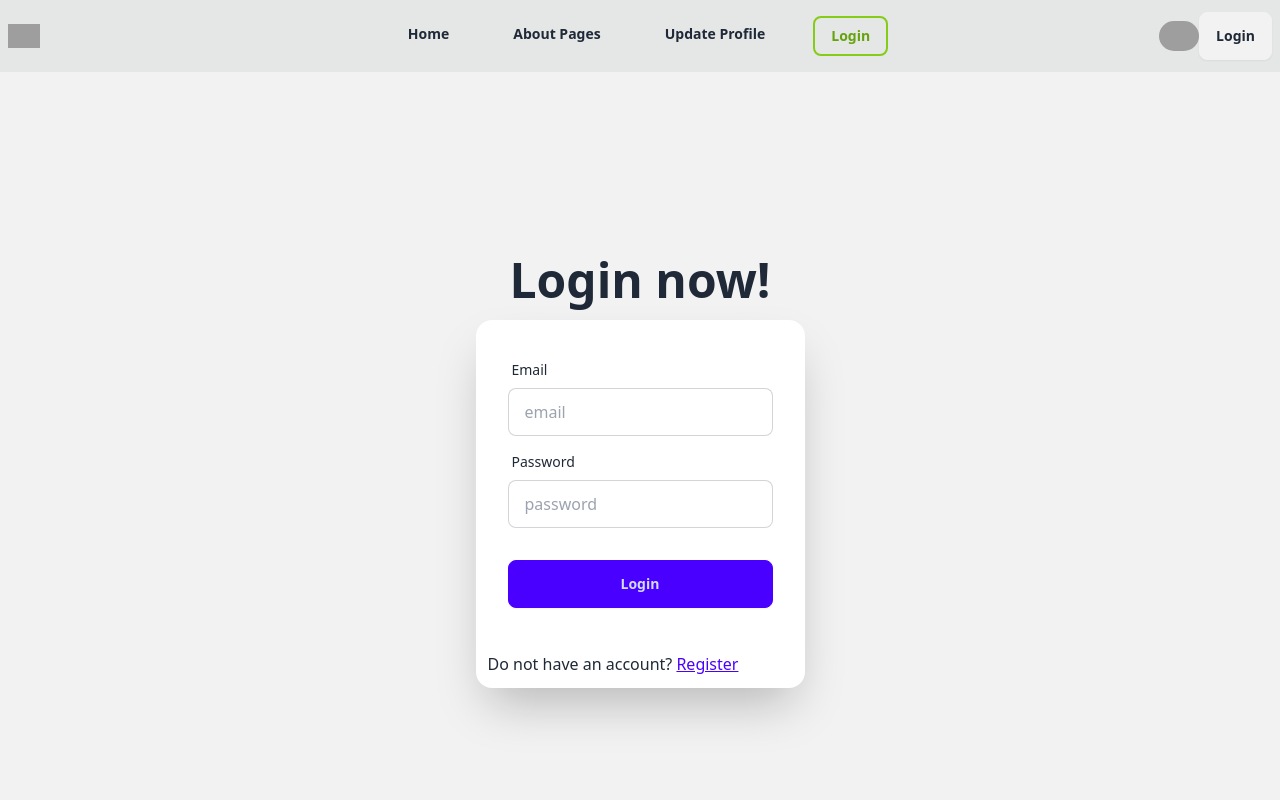
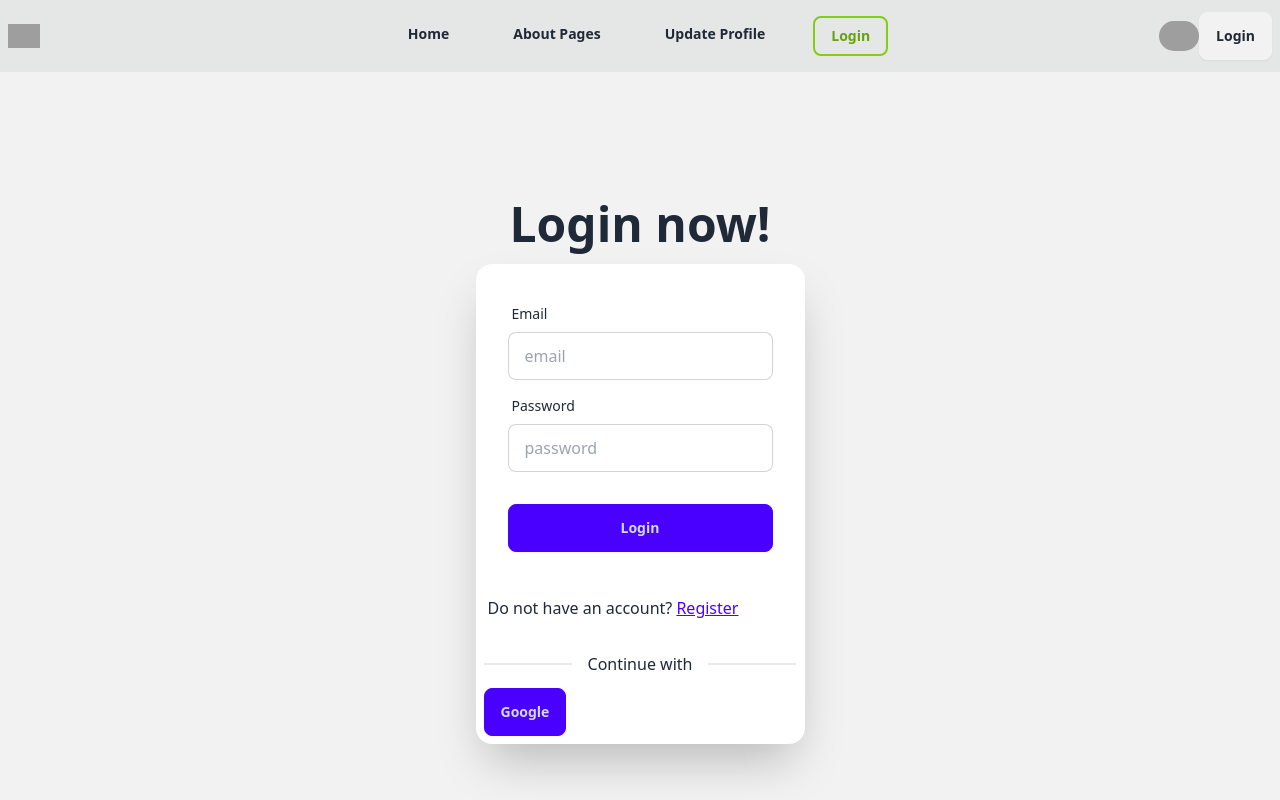
Before and after one commit to Abusayem99133/real-estate-project, a React (Vite) app: page /login in a window 1280 px wide. Shown: the top 800 px of the page. Built offline with nearby package versions, Linux system fonts and the light colour scheme; no server answers; grey boxes are pictures that could not be loaded.

Commit message:
create a new hook and use to login page and register page

```diff
--- a/src/Components/Login/Login.jsx
+++ b/src/Components/Login/Login.jsx
@@ -1,9 +1,10 @@
-import { useContext } from "react";
 import { Link } from "react-router-dom";
-import { AuthContext } from "../../Providers/AuthProvider";
+
+import SocialLogin from "./SocialLogin";
+import UserAuth from "../../UserAuth";
 
 const Login = () => {
-  const { signInUser } = useContext(AuthContext);
+  const { signInUser } = UserAuth();
   const handleLogin = (e) => {
     e.preventDefault();
     console.log(e.currentTarget);
@@ -64,6 +65,9 @@ const Login = () => {
                 Register
               </Link>
             </p>
+            <div className="p-2">
+              <SocialLogin></SocialLogin>
+            </div>
           </div>
         </div>
       </div>
--- /dev/null
+++ b/src/Components/Login/SocialLogin.jsx
@@ -0,0 +1,18 @@
+import UserAuth from "../../UserAuth";
+
+const SocialLogin = () => {
+  const { googleLogin } = UserAuth;
+
+  return (
+    <div>
+      <h2 className="divider">Continue with</h2>
+      <div>
+        <button onClick={() => googleLogin()} className="btn btn-primary  ">
+          Google
+        </button>
+      </div>
+    </div>
+  );
+};
+
+export default SocialLogin;
--- a/src/Components/Register/Register.jsx
+++ b/src/Components/Register/Register.jsx
@@ -1,9 +1,9 @@
 import { Link } from "react-router-dom";
-import { AuthContext } from "../../Providers/AuthProvider";
-import { useContext } from "react";
+
+import UserAuth from "../../UserAuth";
 
 const Register = () => {
-  const { createUser } = useContext(AuthContext);
+  const { createUser } = UserAuth();
   const handleRegister = (e) => {
     e.preventDefault();
     console.log(e.currentTarget);
--- a/src/Providers/AuthProvider.jsx
+++ b/src/Providers/AuthProvider.jsx
@@ -1,20 +1,31 @@
 import { createContext, useEffect, useState } from "react";
 import PropTypes from "prop-types";
 import {
+  GoogleAuthProvider,
   createUserWithEmailAndPassword,
   onAuthStateChanged,
   signInWithEmailAndPassword,
+  signInWithPopup,
 } from "firebase/auth";
 import auth from "../Components/firebase/firebase.config";
 export const AuthContext = createContext(null);
+const googleProvider = new GoogleAuthProvider();
 const AuthProvider = ({ children }) => {
   const [user, setUser] = useState(null);
+  // create user
   const createUser = (email, password) => {
     return createUserWithEmailAndPassword(auth, email, password);
   };
+  // sign in user
   const signInUser = (email, password) => {
     return signInWithEmailAndPassword(auth, email, password);
   };
+  // google login in user
+  const googleLogin = () => {
+    return signInWithPopup(auth, googleProvider);
+  };
+
+  // observer
   useEffect(() => {
     onAuthStateChanged(auth, (currentUser) => {
       console.log("user in the auth state changed", currentUser);
@@ -25,6 +36,7 @@ const AuthProvider = ({ children }) => {
     user,
     createUser,
     signInUser,
+    googleLogin,
   };
   return (
     <AuthContext.Provider value={authInfo}>{children}</AuthContext.Provider>
--- /dev/null
+++ b/src/UserAuth.jsx
@@ -0,0 +1,9 @@
+import { useContext } from "react";
+import { AuthContext } from "./Providers/AuthProvider";
+
+const UserAuth = () => {
+  const all = useContext(AuthContext);
+  return all;
+};
+
+export default UserAuth;
```
